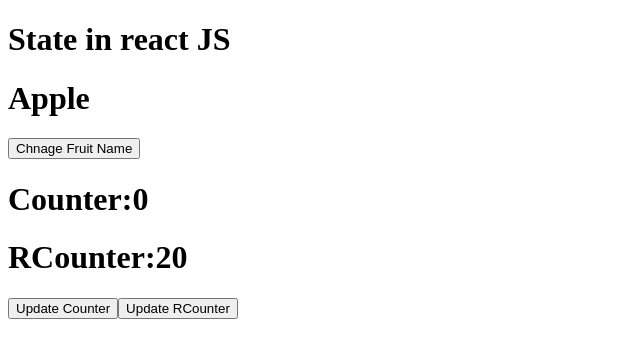
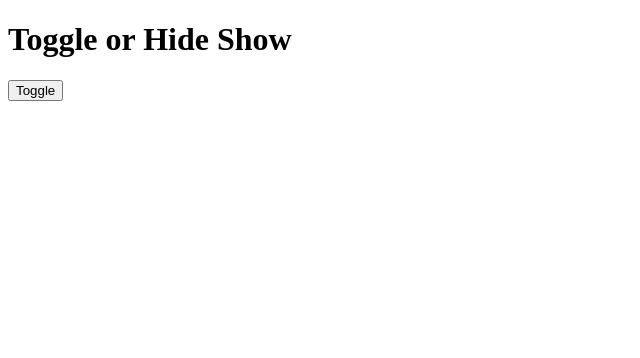
Before and after one commit to Farah-Saleem270/Reactjs-practice, a React (Vite) app: page / in a window 1280 px wide. Shown: the top 358 px of the page, without its empty margins (0-640 px from the left). Built offline with nearby package versions, Linux system fonts and the light colour scheme.

Commit message:
add another new file

```diff
--- a/src/App.jsx
+++ b/src/App.jsx
@@ -74,8 +74,8 @@
 // State in react JS
 
 
-import { useState } from "react"
-import Counter from "./conuter"
+// import { useState } from "react"
+// import Counter from "./conuter"
 // function App(){
 //   let fruit = "Apple"
 //   const handleFruit=()=>{
@@ -91,19 +91,38 @@ import Counter from "./conuter"
 // }
 
 
-function App(){
-  const [friut, setFruit]=useState ("Apple")
-  const handleFruit=()=>{
-    setFruit("Banana")
-  }
+// function App(){
+//   const [friut, setFruit]=useState ("Apple")
+//   const handleFruit=()=>{
+//     setFruit("Banana")
+//   }
 
+//   return (
+//     <div>
+//       <h1>State in react JS</h1>
+//       <h1>{friut}</h1>
+//       <button onClick={handleFruit}>Chnage Fruit Name</button>
+//       <Counter />
+//     </div>
+//   )
+// }
+// export default App
+
+import { useState } from "react"
+import User from "./User"
+function App() {
+  const [display, setDisplay] = useState(false)//ture
   return (
-    <div>
-      <h1>State in react JS</h1>
-      <h1>{friut}</h1>
-      <button onClick={handleFruit}>Chnage Fruit Name</button>
-      <Counter />
-    </div>
+    <>
+      <h1>Toggle or Hide Show</h1>
+      <button onClick={() => setDisplay(!display)}>Toggle</button>
+
+      {
+        // display ? <h1>Farah</h1> : null
+        display ? <User /> : null
+      }
+    </>
   )
 }
+
 export default App
--- /dev/null
+++ b/src/User.jsx
@@ -0,0 +1,9 @@
+function User(){
+    return(
+        <div>
+            <h1>Farah Me</h1>
+        </div>
+    )
+}
+
+export default User
```
